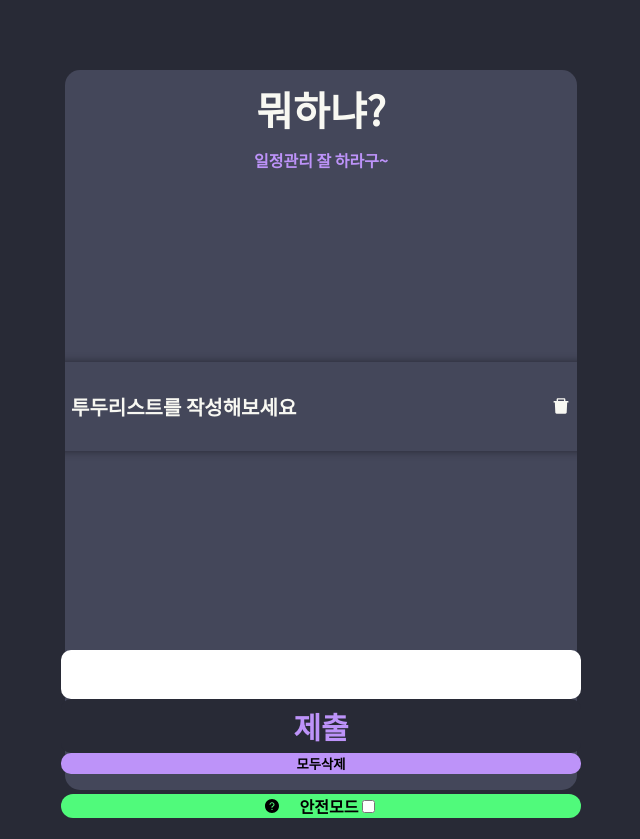
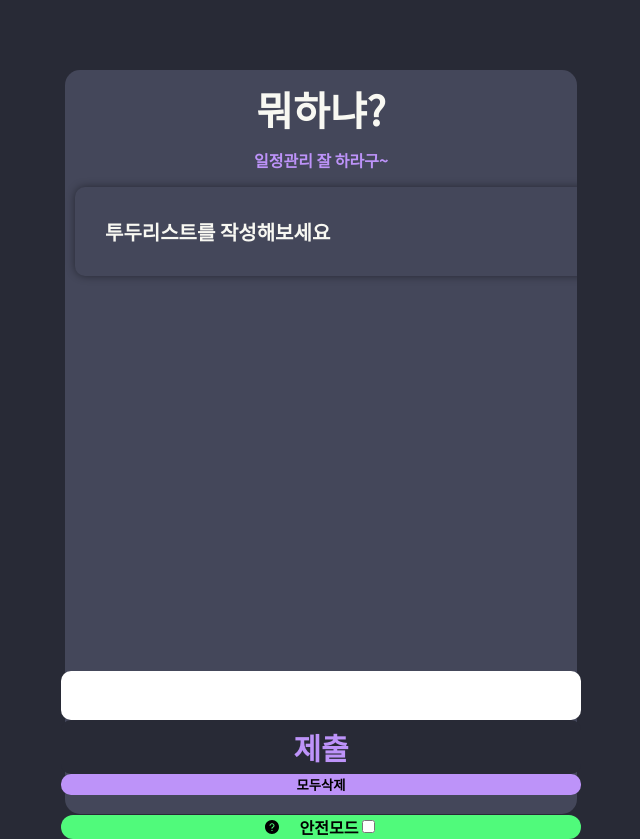
Before and after one commit to Hong-JunHyeok/React_ToDoList, a React (Create React App) app in the folder todolist/: page / in a window 1280 px wide. Shown: the whole page, without its empty margins (319-959 px from the left). Before the commit the page ends 818 px from the top, so only its background shows below. Built offline with nearby package versions, Linux system fonts and the light colour scheme.

Commit message:
overflow시 안보이던 오류 해결

```diff
--- a/todolist/src/component/TodoTemplate.js
+++ b/todolist/src/component/TodoTemplate.js
@@ -186,6 +186,11 @@ function TodoTemplate() {
                     일정관리 잘 하라구~
                 </div>
             </div>
+            <div className="TodoTemplate_nav">
+                <div className="TodoTemplate_nav_count">
+
+                </div>
+            </div>
             <div className="TodoTemplate_body">{todosList}</div>
             <div className="TodoTemplate_footer">
                 <div className="TodoTemplate_footer_input" ref={inputs}>
--- a/todolist/src/component/TodoTemplate.scss
+++ b/todolist/src/component/TodoTemplate.scss
@@ -7,7 +7,7 @@ $safe_color: #50fa7b; //안전한 색 ㅎㅎ
 
 .TodoTemplate {
     width: 40%;
-    height: 90vh;
+    height: 93vh;
     border-radius: 15px;
     background-color: $main_color;
     font-family: "Noto Sans KR", sans-serif;
@@ -28,15 +28,14 @@ $safe_color: #50fa7b; //안전한 색 ㅎㅎ
             font-weight: bold;
         }
     }
+
     &_body {
+        width: 100%;
+        padding-top: 5px;
+        overflow : auto;
+        height: 65%;
         display: flex;
-        justify-content: center;
-        align-items: center;
         flex-direction: column;
-        height: 65%;
-        overflow: auto;
-        &_delete {
-        }
     }
 
     &_footer {
```
Also changed, not shown: 2 other files (tests, documents, lock files or other folders).
